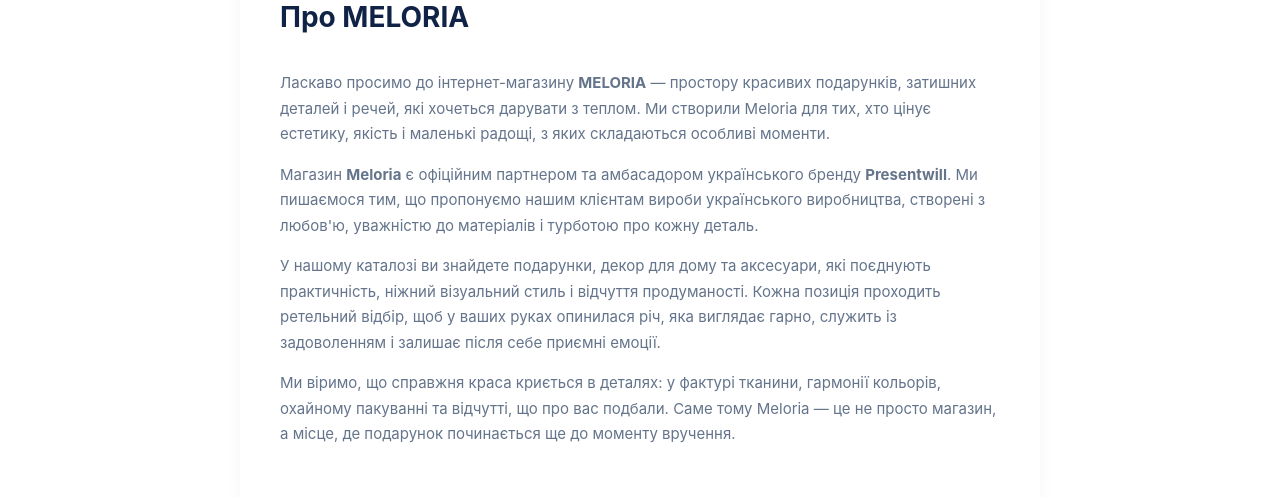
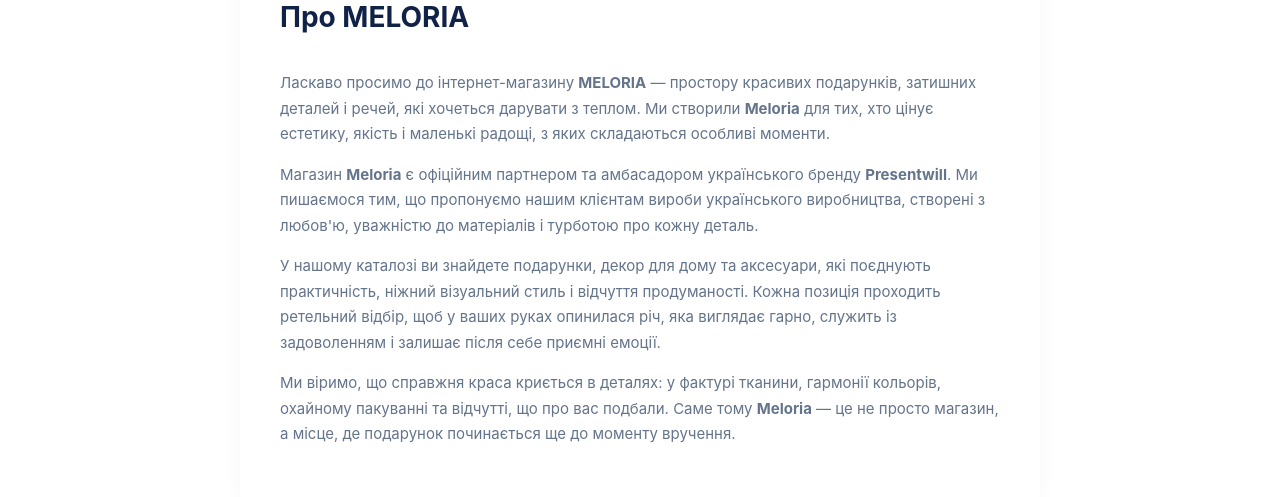
Before and after one commit to OlhaKhodakivska/meloria-shop, a React (Vite) app: page /about in a window 1280 px wide. Shown: the part 160-657 px from the top of the page. Built offline with nearby package versions, Linux system fonts and the light colour scheme; no server answers.

Commit message:
Додано валідацію пошукового запиту в заголовку та оновлено стилізацію назви Meloria на сторінці "Про нас"

```diff
--- a/src/components/Header/Header.tsx
+++ b/src/components/Header/Header.tsx
@@ -1,5 +1,5 @@
 // src/components/Header/Header.tsx
-import React, { useCallback, useEffect, useState } from 'react';
+import React, { useCallback, useEffect, useMemo, useState } from 'react';
 import { ShoppingBag, User, Menu, X, Search } from 'lucide-react'; // Додали Search
 import { SignedIn, SignedOut, UserButton } from '@clerk/clerk-react';
 import { useCart } from '../../context/cartContextValue';
@@ -33,11 +33,16 @@
   const location = useLocation();
 
   const [isMenuOpen, setIsMenuOpen] = useState(false);
-  const [searchQuery, setSearchQuery] = useState(''); // Стан для пошукового запиту
+  const [searchDraft, setSearchDraft] = useState<string | null>(null);
 
   const { totalItems } = useCart();
   const catalogUrl = '/?view=all#catalog';
   const closeMenu = useCallback(() => setIsMenuOpen(false), []);
+  const searchQueryFromUrl = useMemo(() => {
+    const params = new URLSearchParams(location.search);
+    return params.get('search') || '';
+  }, [location.search]);
+  const searchQuery = searchDraft ?? searchQueryFromUrl;
 
   const handleCartOpen = () => {
     closeMenu();
@@ -53,11 +58,6 @@
     closeMenu();
     navigate('/');
   };
-
-  useEffect(() => {
-    const params = new URLSearchParams(location.search);
-    setSearchQuery(params.get('search') || '');
-  }, [location.search]);
 
   useEffect(() => {
     document.body.classList.toggle('menu-open', isMenuOpen);
@@ -81,6 +81,7 @@
     e.preventDefault();
     if (searchQuery.trim()) {
       navigate(`/?search=${encodeURIComponent(searchQuery.trim())}#catalog`);
+      setSearchDraft(null);
       closeMenu();
     }
   };
@@ -91,7 +92,7 @@
         type="text"
         placeholder={placeholder}
         value={searchQuery}
-        onChange={(e) => setSearchQuery(e.target.value)}
+        onChange={(e) => setSearchDraft(e.target.value)}
         className={styles.searchInput}
       />
       <button type="submit" className={styles.searchBtn} aria-label="Пошук">
--- a/src/pages/About.tsx
+++ b/src/pages/About.tsx
@@ -8,7 +8,7 @@
       <p>
         Ласкаво просимо до інтернет-магазину <strong>MELORIA</strong> —
         простору красивих подарунків, затишних деталей і речей, які хочеться
-        дарувати з теплом. Ми створили Meloria для тих, хто цінує естетику,
+        дарувати з теплом. Ми створили <strong>Meloria</strong> для тих, хто цінує естетику,
         якість і маленькі радощі, з яких складаються особливі моменти.
       </p>
       <p>
@@ -27,7 +27,7 @@
       <p>
         Ми віримо, що справжня краса криється в деталях: у фактурі тканини,
         гармонії кольорів, охайному пакуванні та відчутті, що про вас подбали.
-        Саме тому Meloria — це не просто магазин, а місце, де подарунок
+        Саме тому <strong>Meloria</strong> — це не просто магазин, а місце, де подарунок
         починається ще до моменту вручення.
       </p>
     </div>
```
